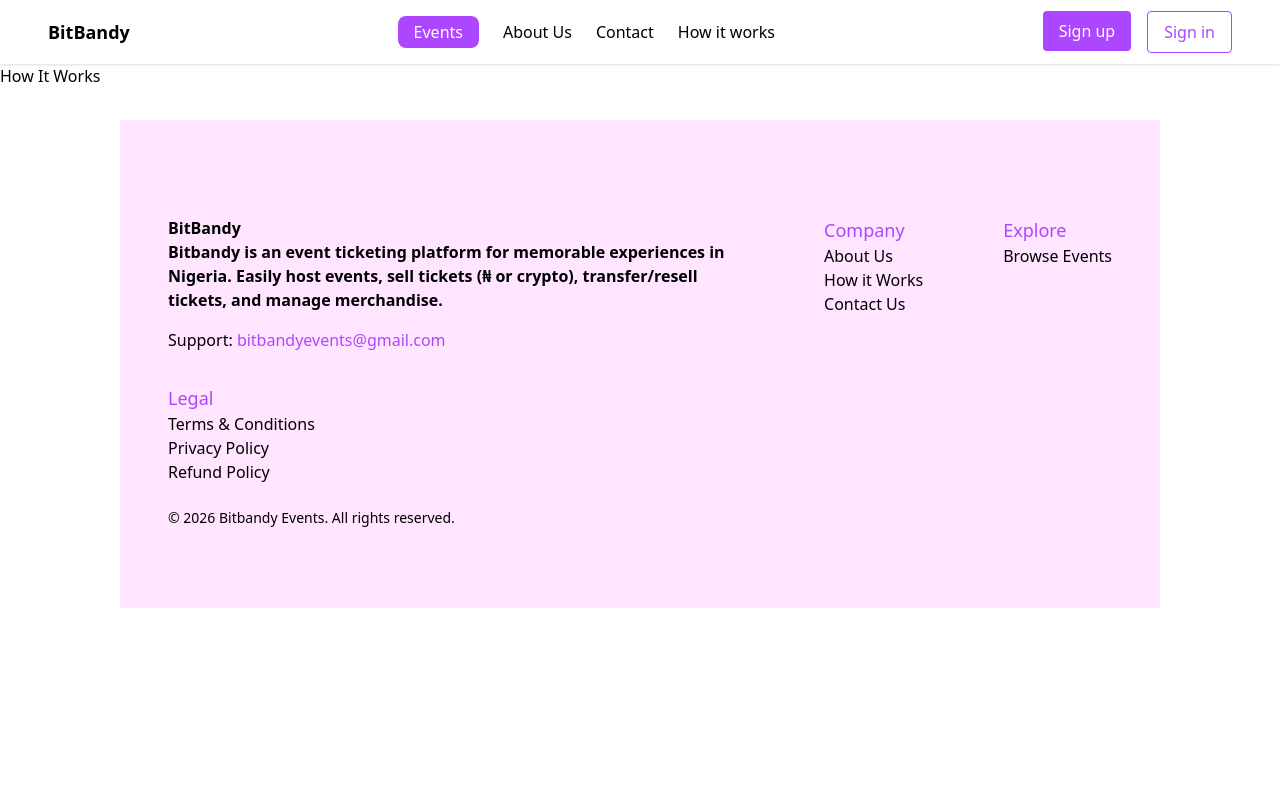
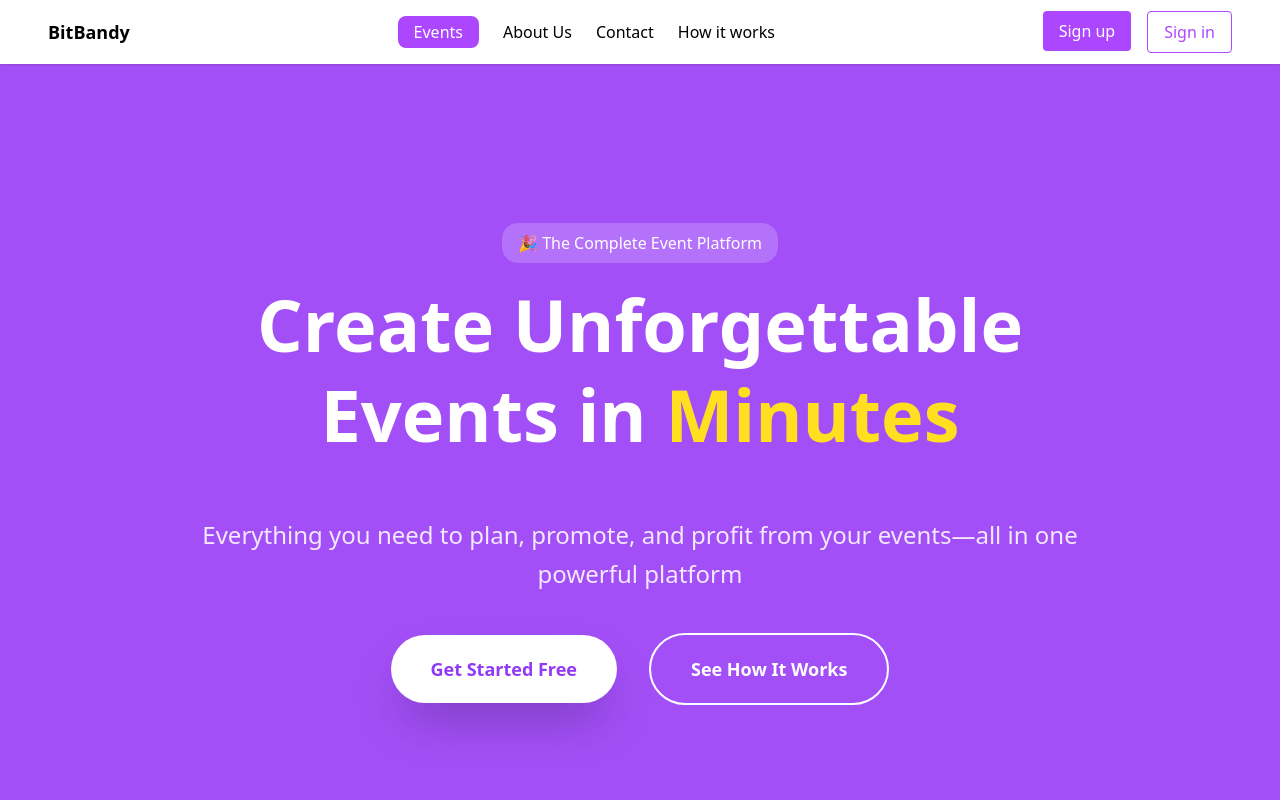
Before and after one commit to Amarachi-Codes/bitbandy, a Next.js app: page /howitworks in a window 1280 px wide. Shown: the top 800 px of the page. Built offline with nearby package versions, Linux system fonts and the light colour scheme.

Commit message:
updated Howitworks page

```diff
--- a/src/app/howitworks/page.tsx
+++ b/src/app/howitworks/page.tsx
@@ -1,7 +1,30 @@
+import { FaCrown } from "react-icons/fa6";
+
 export default function HowItWorks(){
-return(
+return (
     <>
-    <h1>How It Works</h1>
+    <div>
+     <div className="flex flex-col items-center justify-center bg-[#a34ff7] w-full h-screen">
+            <div className="rounded-2xl py-2 px-4 bg-[#b471f9] flex items-center gap-2 mb-4">
+                {/* <FaCrown fill="#facc15" /> */}
+            <p className=" text-white  ">🎉 The Complete Event Platform</p>
+            </div>
+            <div className="mb-6 inline-flex items-center gap-2 max-w-4xl text-center">
+            <h1 className="mb-8 text-4xl font-bold leading-tight md:text-7xl text-white">Create Unforgettable Events in
+                <span className="text-yellow-300"> Minutes </span>
+                </h1>
+                </div>
+            <p className="md:w-4xl leading-relaxed text-xl mb-10 text-purple-100 md:text-2xl text-center">Everything you need to plan, promote, and profit from your events—all in one powerful platform</p>
+            <div className="flex flex-wrap justify-center items-center gap-8">
+                <a href="">
+            <button className="flex items-center gap-2 rounded-full bg-white px-10 py-5 text-lg font-semibold text-[#9139f6] shadow-2xl transition-all duration-300 hover:scale-105 hover:bg-gray-100 " type="button">Get Started Free</button>
+            </a>
+            <a href="">
+            <button className="rounded-full border-2 border-white bg-transparent px-10 py-5 text-lg font-semibold text-white backdrop-blur-sm transition-all duration-300 hover:bg-white/10" type="button">See How It Works</button>
+            </a>
+            </div>
+            </div>
+            </div>
     </>
 )
 }
```
